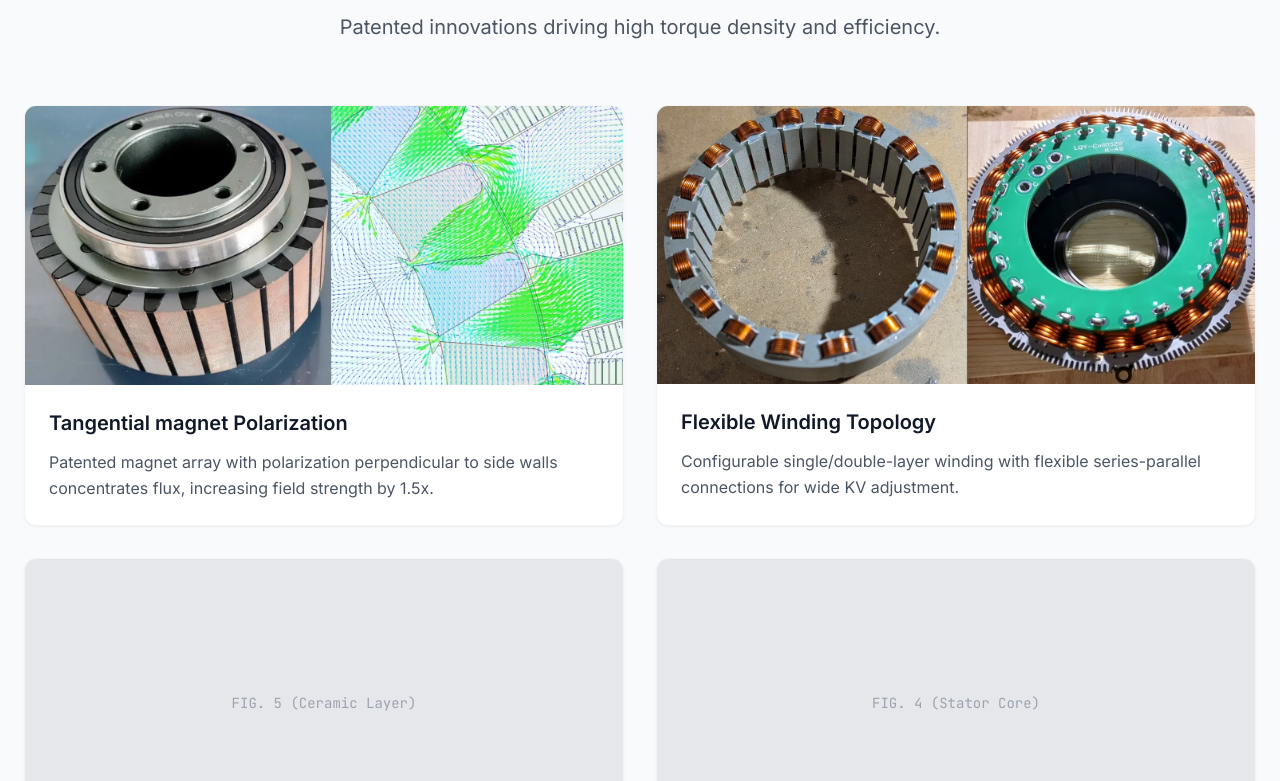
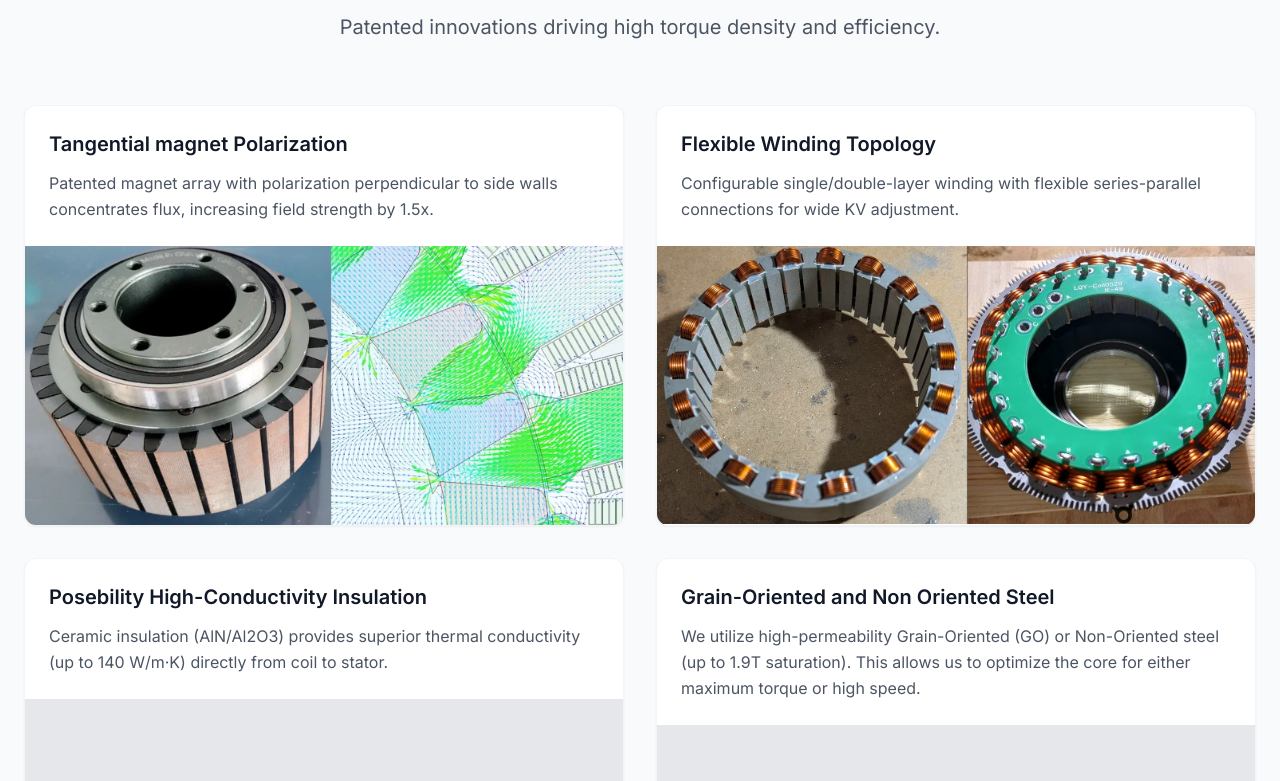
Before and after one commit to eMotres/OpenMotor, a Next.js app: page / in a window 1280 px wide. Shown: the part 859-1640 px from the top of the page. Built offline with nearby package versions, Linux system fonts and the light colour scheme.

Commit message:
style(Technology): move text above images

```diff
--- a/components/Technology.tsx
+++ b/components/Technology.tsx
@@ -53,7 +53,13 @@ export default function Technology() {
 
         <div className="grid grid-cols-1 md:grid-cols-2 gap-8">
           {technologies.map((tech, index) => (
-            <div key={index} className="bg-white rounded-xl shadow-sm overflow-hidden border border-gray-100">
+            <div key={index} className="bg-white rounded-xl shadow-sm overflow-hidden border border-gray-100 flex flex-col">
+              <div className="p-6">
+                <h3 className="text-xl font-semibold text-gray-900 mb-3">{tech.title}</h3>
+                <p className="text-gray-600 leading-relaxed">
+                  {tech.description}
+                </p>
+              </div>
               <div className={`w-full relative bg-gray-200 flex items-center justify-center ${tech.image ? '' : 'h-72'}`}>
                 {tech.image ? (
                   <Image
@@ -67,12 +73,6 @@ export default function Technology() {
                   <span className="text-gray-400 font-mono text-sm">{tech.placeholder}</span>
                 )}
               </div>
-              <div className="p-6">
-                <h3 className="text-xl font-semibold text-gray-900 mb-3">{tech.title}</h3>
-                <p className="text-gray-600 leading-relaxed">
-                  {tech.description}
-                </p>
-              </div>
             </div>
           ))}
         </div>
```
